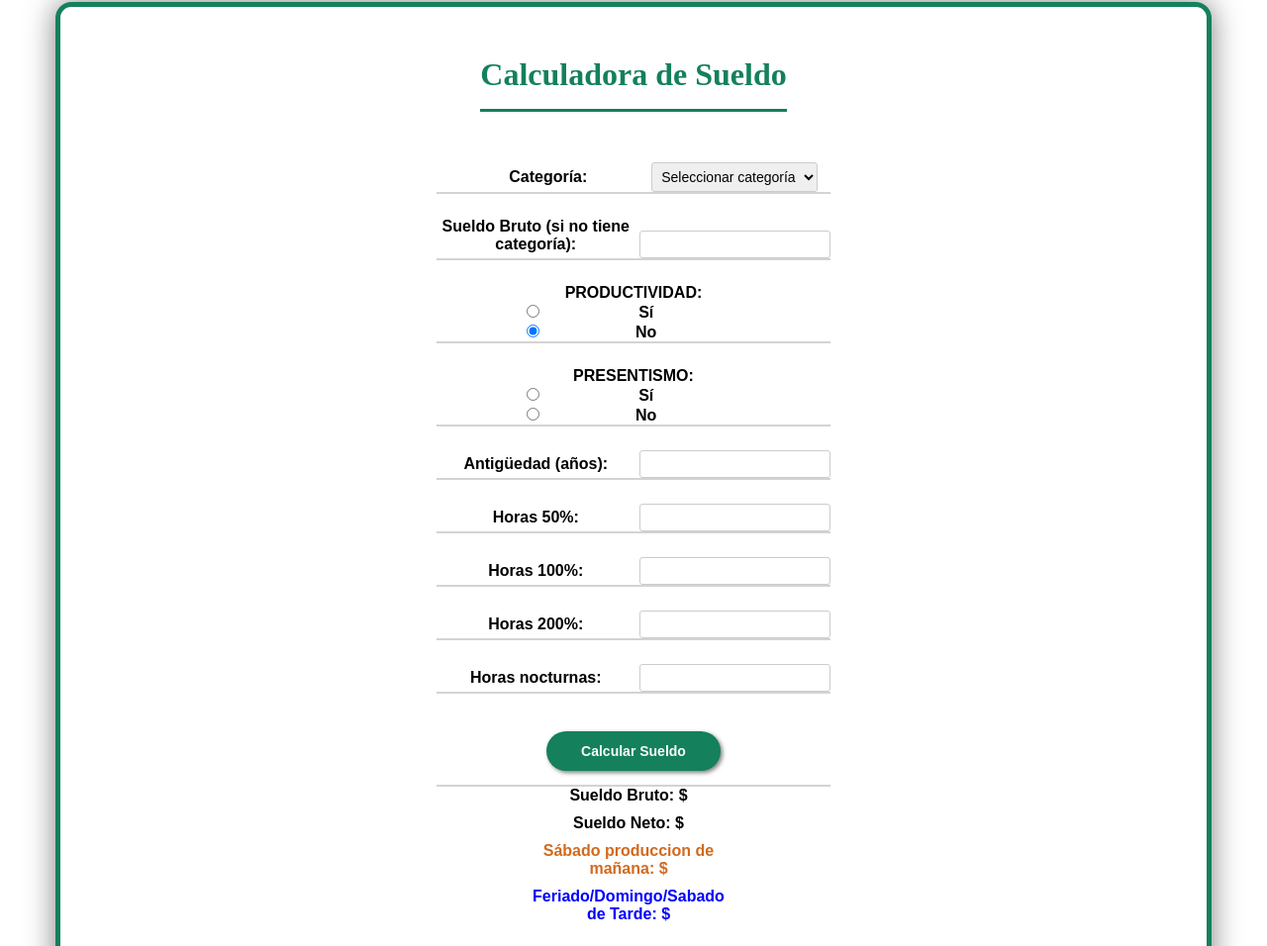
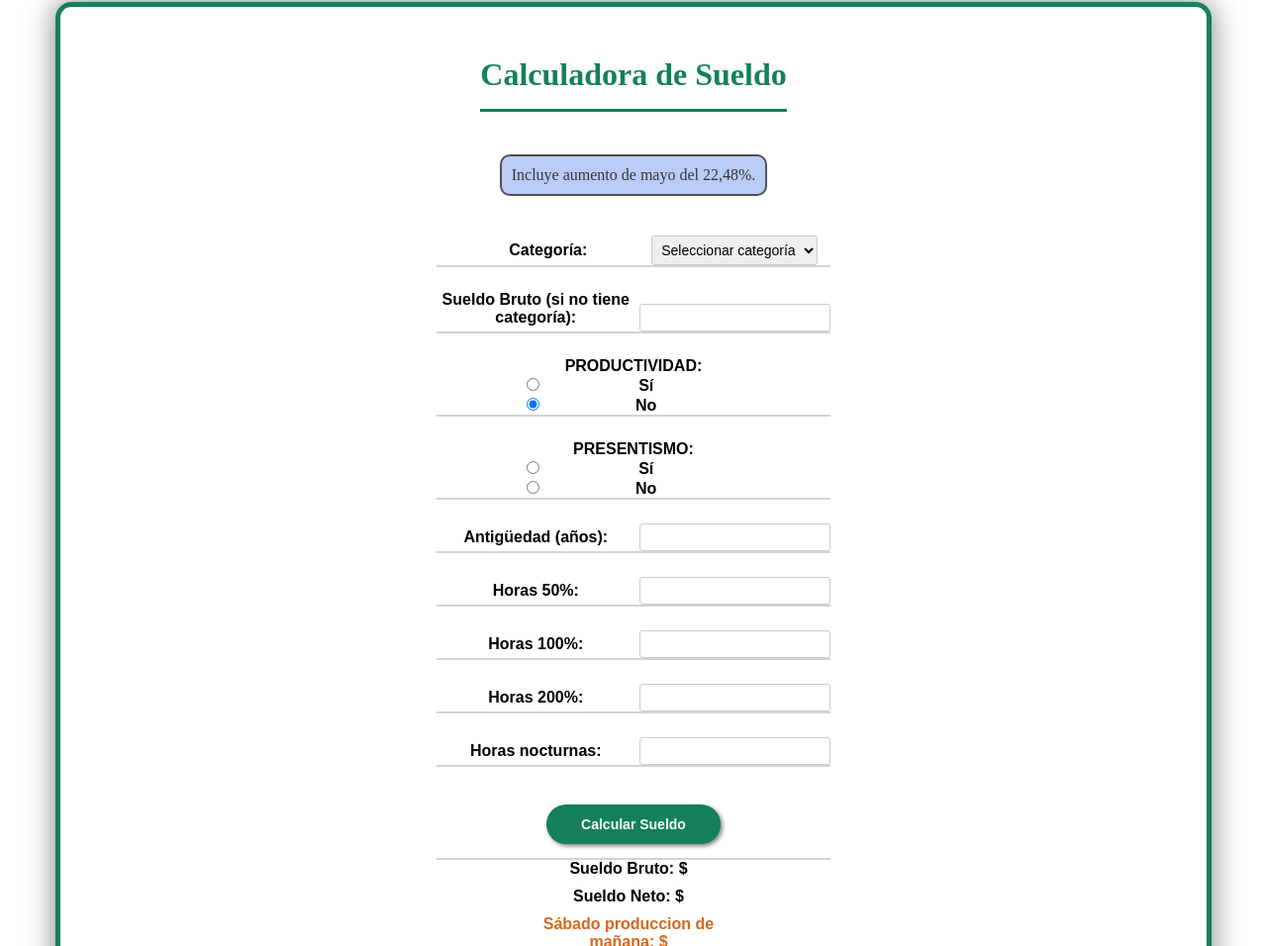
Before and after one commit to Ragepay/Proyecto-Peyraga-JavaScript-coderhouse-, a plain HTML site: page index.html in a window 1280 px wide. Shown: the part 812-1768 px from the top of the page at 99% size. Drawn offline with Linux system fonts and the light colour scheme.

Commit message:
Se agrego la actualizacion de sueldo, el aumento

```diff
--- a/index.html
+++ b/index.html
@@ -44,6 +44,9 @@
             <div class="containerBox2">
 
                 <h1>Calculadora de Sueldo</h1>
+                <div class="actualizacion">
+                    Incluye aumento de mayo del 22,48%.
+                  </div>
 
                 <form>
 
--- a/js/main.js
+++ b/js/main.js
@@ -5,7 +5,7 @@ document.addEventListener('DOMContentLoaded', () => {
 });
 
 function calcularSueldo() {
-    const AUMENTO = 1.00;
+    const AUMENTO = 1.2248;
     let tm16m = 918760 * AUMENTO;
     let tm712m = 1050120 * AUMENTO;
     let tm1 = 1266784 * AUMENTO;
--- a/scss/pages/_index.scss
+++ b/scss/pages/_index.scss
@@ -108,6 +108,17 @@ html {
 form {
   margin-bottom: 15px;
   font-family: Arial, sans-serif;
+}
+
+.actualizacion {
+  margin: 1em auto;
+  border: 2px solid rgb(82, 79, 79);
+  border-radius: 10px;
+  padding: 10px;
+  text-align: center;
+  max-width: 400px;
+  color: rgb(56, 55, 55);
+  background-color: #bbcbf8;
 }
 
 .containerBox2 {
```
Also changed, not shown: css/styles.css, 1 other file.
